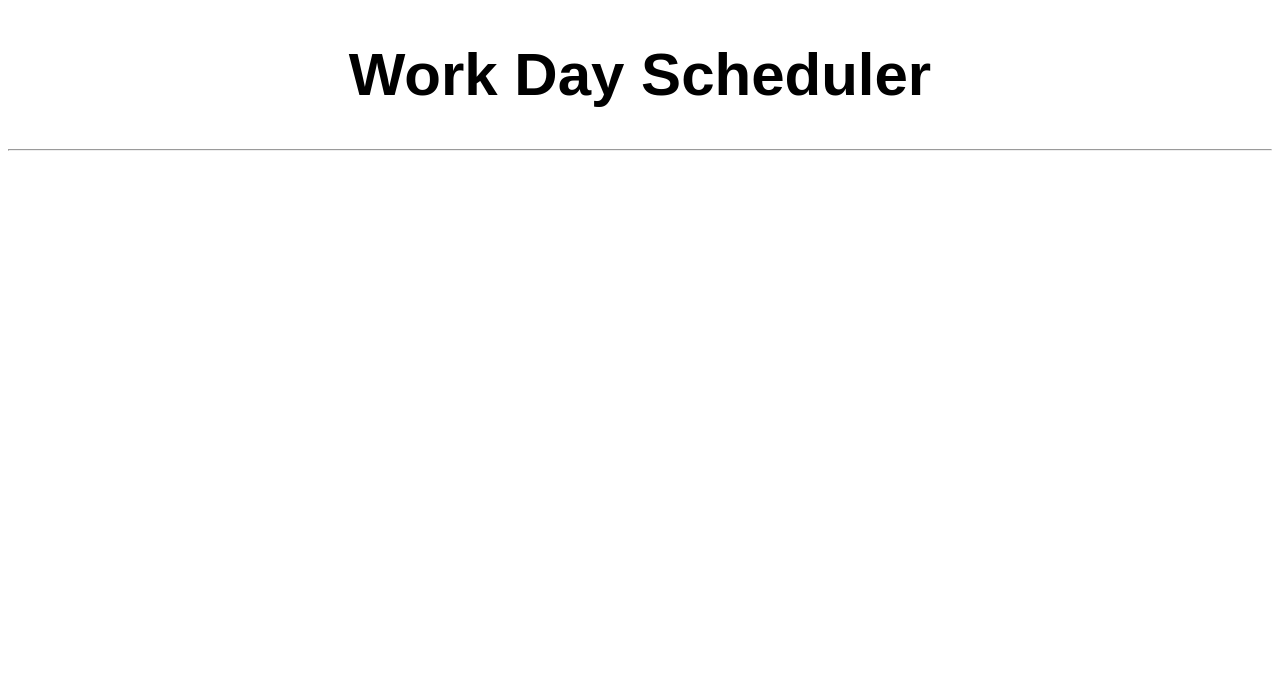
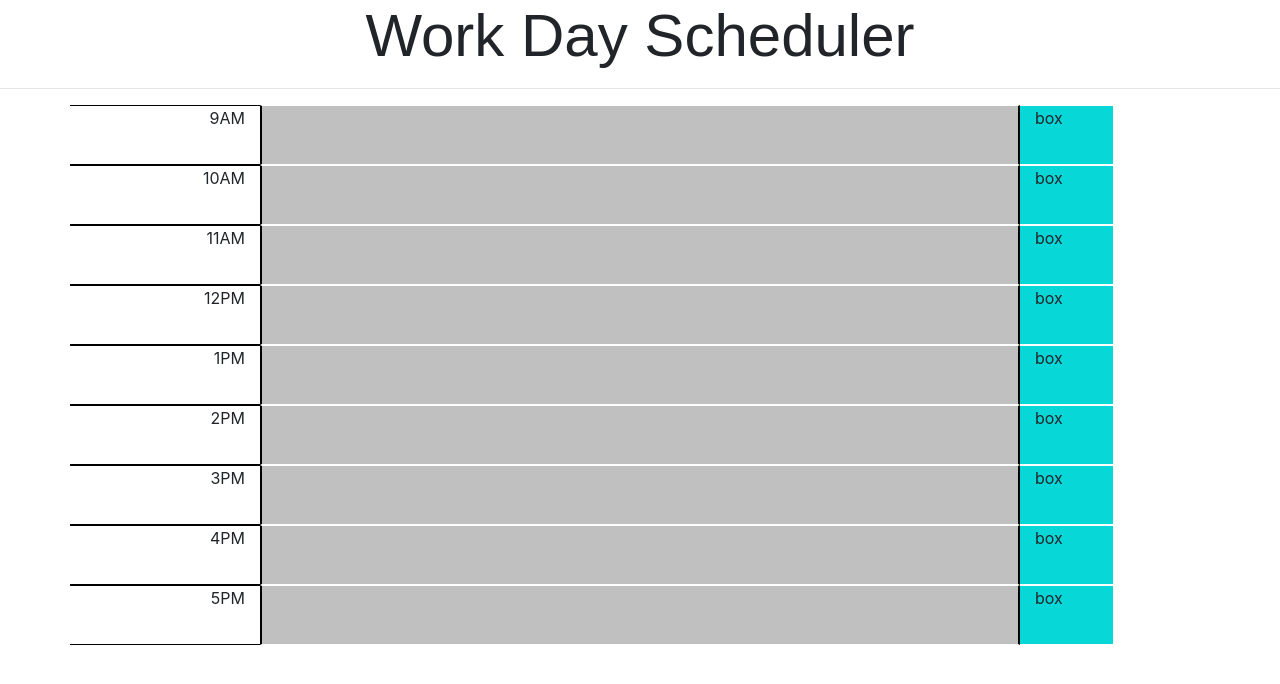
Before and after one commit to davidcastrodesign/Work-Day-Scheduler, a plain HTML site: page index.html in a window 1280 px wide. Drawn offline with nearby package versions, Linux system fonts and the light colour scheme.

Commit message:
css setup

```diff
--- a/assets/css/style.css
+++ b/assets/css/style.css
@@ -3,3 +3,32 @@ h1 {
     font-size: 60px;
     font-family: Arial, Helvetica, sans-serif;
 }
+
+.container {
+    height: 60px;
+}
+
+.col-8 {
+    height: 60px;
+    background-color: rgb(192, 192, 192);
+    border-top: white solid 1px;
+    border-bottom: white solid 1px;
+    border-right:black solid 2px;
+    border-left:black solid 2px;
+}
+
+.col-2 {
+    border-top:black solid 1px;
+    border-bottom:black solid 1px;
+    text-align: right;
+    height: 60px;
+
+}
+
+.col-1 {
+    border-top: white solid 1px;
+    border-bottom: white solid 1px;
+    border-right: white solid 2px;
+    height: 60px;
+    background-color: rgb(7, 215, 215);
+}
--- a/index.html
+++ b/index.html
@@ -1,12 +1,17 @@
 <!DOCTYPE html>
 <html lang="en">
+
 <head>
     <meta charset="UTF-8">
-    <meta name="viewport" content="width=device-width, initial-scale=1.0">
+    <meta name="viewport" content="width=device-width, initial-scale=1.0, shrink-to-fit=no">
     <meta http-equiv="X-UA-Compatible" content="ie=edge">
+
+    <link rel="stylesheet" href="https://stackpath.bootstrapcdn.com/bootstrap/4.4.1/css/bootstrap.min.css"
+        integrity="sha384-Vkoo8x4CGsO3+Hhxv8T/Q5PaXtkKtu6ug5TOeNV6gBiFeWPGFN9MuhOf23Q9Ifjh" crossorigin="anonymous">
     <link rel="stylesheet" type="text/css" href="assets/css/style.css">
     <title>Document</title>
 </head>
+
 <body>
     <header>
         <h1>Work Day Scheduler</h1>
@@ -14,12 +19,122 @@
     </header>
 
     <main>
+        <div class="container">
+            <div class="row">
+                <div class="col-2">
+                    9AM
+                </div>
+                <div class="col-8">
+
+                </div>
+                <div class="col-1">
+                    box
+                </div>
+            </div>
+            <div class="row">
+                <div class="col-2">
+                    10AM
+                </div>
+                <div class="col-8">
+
+                </div>
+                <div class="col-1">
+                    box
+                </div>
+            </div>
+            <div class="row">
+                <div class="col-2">
+                    11AM
+                </div>
+                <div class="col-8">
+
+                </div>
+                <div class="col-1">
+                    box
+                </div>
+            </div>
+            <div class="row">
+                <div class="col-2">
+                    12PM
+                </div>
+                <div class="col-8">
+
+                </div>
+                <div class="col-1">
+                    box
+                </div>
+            </div>
+            <div class="row">
+                <div class="col-2">
+                    1PM
+                </div>
+                <div class="col-8">
+
+                </div>
+                <div class="col-1">
+                    box
+                </div>
+            </div>
+            <div class="row">
+                <div class="col-2">
+                    2PM
+                </div>
+                <div class="col-8">
+
+                </div>
+                <div class="col-1">
+                    box
+                </div>
+            </div>
+            <div class="row">
+                <div class="col-2">
+                  3PM
+                </div>
+                <div class="col-8">
+
+                </div>
+                <div class="col-1">
+                  box
+                </div>
+              </div>
+              <div class="row">
+                  <div class="col-2">
+                    4PM
+                  </div>
+                  <div class="col-8">
+
+                  </div>
+                  <div class="col-1">
+                    box
+                  </div>
+                </div>
+                <div class="row">
+                  <div class="col-2">
+                    5PM
+                  </div>
+                  <div class="col-8">
+
+                  </div>
+                  <div class="col-1">
+                    box
+                  </div>
+                </div>
+        </div>
 
     </main>
 
     <footer>
 
     </footer>
+    <script src="https://code.jquery.com/jquery-3.4.1.slim.min.js"
+        integrity="sha384-J6qa4849blE2+poT4WnyKhv5vZF5SrPo0iEjwBvKU7imGFAV0wwj1yYfoRSJoZ+n"
+        crossorigin="anonymous"></script>
+    <script src="https://cdn.jsdelivr.net/npm/popper.js@1.16.0/dist/umd/popper.min.js"
+        integrity="sha384-Q6E9RHvbIyZFJoft+2mJbHaEWldlvI9IOYy5n3zV9zzTtmI3UksdQRVvoxMfooAo"
+        crossorigin="anonymous"></script>
+    <script src="https://stackpath.bootstrapcdn.com/bootstrap/4.4.1/js/bootstrap.min.js"
+        integrity="sha384-wfSDF2E50Y2D1uUdj0O3uMBJnjuUD4Ih7YwaYd1iqfktj0Uod8GCExl3Og8ifwB6"
+        crossorigin="anonymous"></script>
+</body>
 
-</body>
 </html>
```
